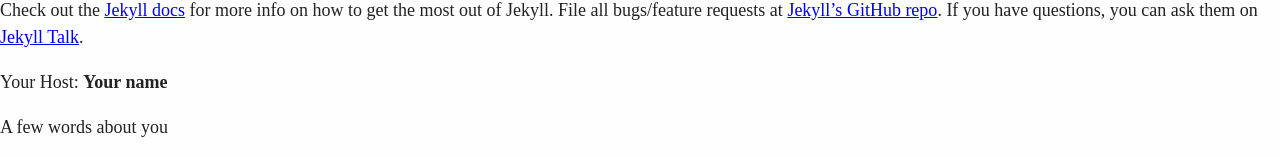
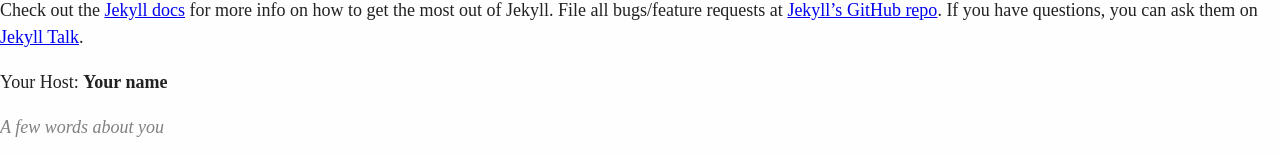
Before and after one commit to rowanoulton/galileo-theme, a Jekyll site: the page built from _posts/2015-11-15-welcome-to-jekyll.markdown, in a window 1280 px wide. Shown: the part 1018-1174 px from the top of the page. Built offline with Jekyll 4.4.1, drawn with Linux system fonts in a browser that asks for light colours.

Commit message:
Implement legal module in footer

```diff
--- a/_includes/footer.html
+++ b/_includes/footer.html
@@ -1,4 +1,4 @@
 <footer>
     <p>Your Host: <strong>{{ site.author }}</strong></p>
-    <p>{{ site.author_description }}</p>
+    <p class="legal">{{ site.author_description }}</p>
 </footer>
```
